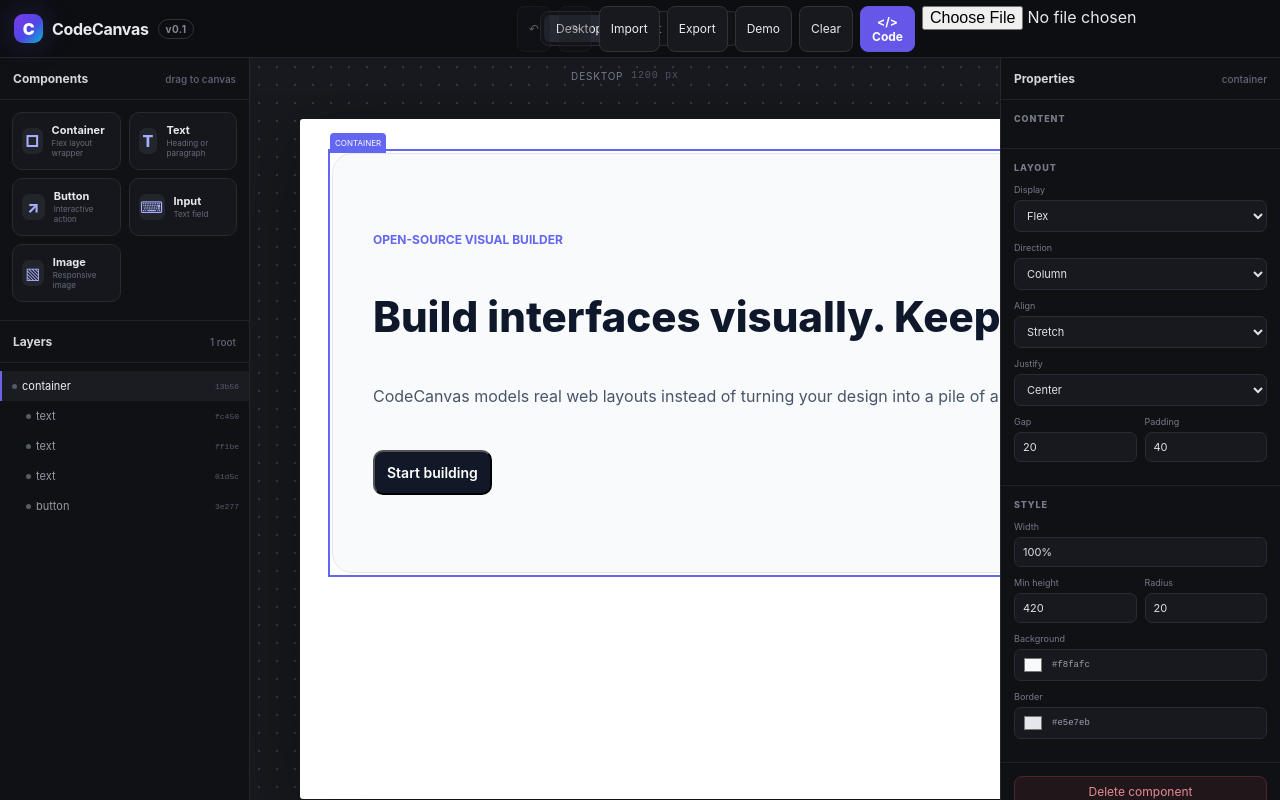
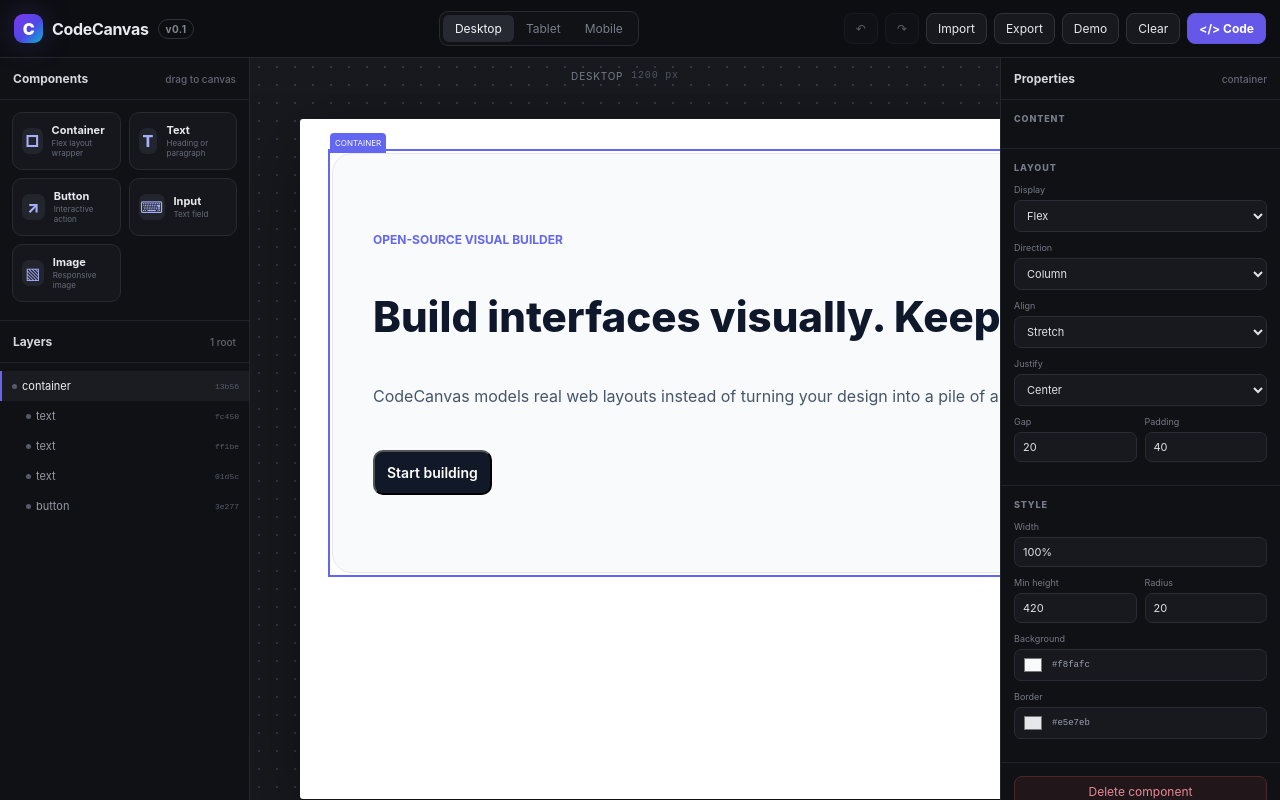
Before and after one commit to allifiz/Code-canvas, a React (Vite) app: page / in a window 1280 px wide. Built offline with nearby package versions, Linux system fonts and the light colour scheme.

Commit message:
style: fit document controls in topbar

```diff
--- a/src/styles.css
+++ b/src/styles.css
@@ -12,7 +12,7 @@
 button { color: inherit; }
 
 .app-shell { height: 100vh; display: grid; grid-template-rows: 58px 1fr; background: #0b0c0f; }
-.topbar { display: grid; grid-template-columns: 280px 1fr 280px; align-items: center; gap: 16px; padding: 0 14px; border-bottom: 1px solid #24262d; background: rgba(14, 15, 19, .96); z-index: 20; }
+.topbar { display: grid; grid-template-columns: 220px 1fr auto; align-items: center; gap: 16px; padding: 0 14px; border-bottom: 1px solid #24262d; background: rgba(14, 15, 19, .96); z-index: 20; }
 .brand { display: flex; align-items: center; gap: 9px; font-weight: 750; letter-spacing: -.02em; }
 .brand small { padding: 3px 7px; border: 1px solid #30323a; border-radius: 999px; color: #818694; font-size: 10px; letter-spacing: .04em; }
 .brand-mark { display: grid; place-items: center; width: 29px; height: 29px; border-radius: 9px; background: linear-gradient(135deg, #7c3aed, #4f46e5 55%, #06b6d4); color: white; font-weight: 900; box-shadow: 0 0 30px rgba(99, 102, 241, .25); }
@@ -98,7 +98,7 @@
 
 @media (max-width: 1250px) {
   .editor-layout { grid-template-columns: 220px minmax(0, 1fr) 250px; }
-  .topbar { grid-template-columns: 220px 1fr 250px; }
+  .topbar { grid-template-columns: 190px 1fr auto; }
 }
 
 .insert-zone { position: relative; flex: 0 0 auto; opacity: 0; transition: opacity .1s ease; z-index: 6; }
@@ -108,3 +108,15 @@
 .insert-zone.row span { inset: 0 auto 0 50%; width: 2px; height: auto; transform: translateX(-50%); }
 .insert-zone.active { opacity: 1; }
 .ghost-button:disabled { opacity: .35; cursor: not-allowed; }
+
+.visually-hidden {
+  position: absolute;
+  width: 1px;
+  height: 1px;
+  padding: 0;
+  margin: -1px;
+  overflow: hidden;
+  clip: rect(0 0 0 0);
+  white-space: nowrap;
+  border: 0;
+}
```
